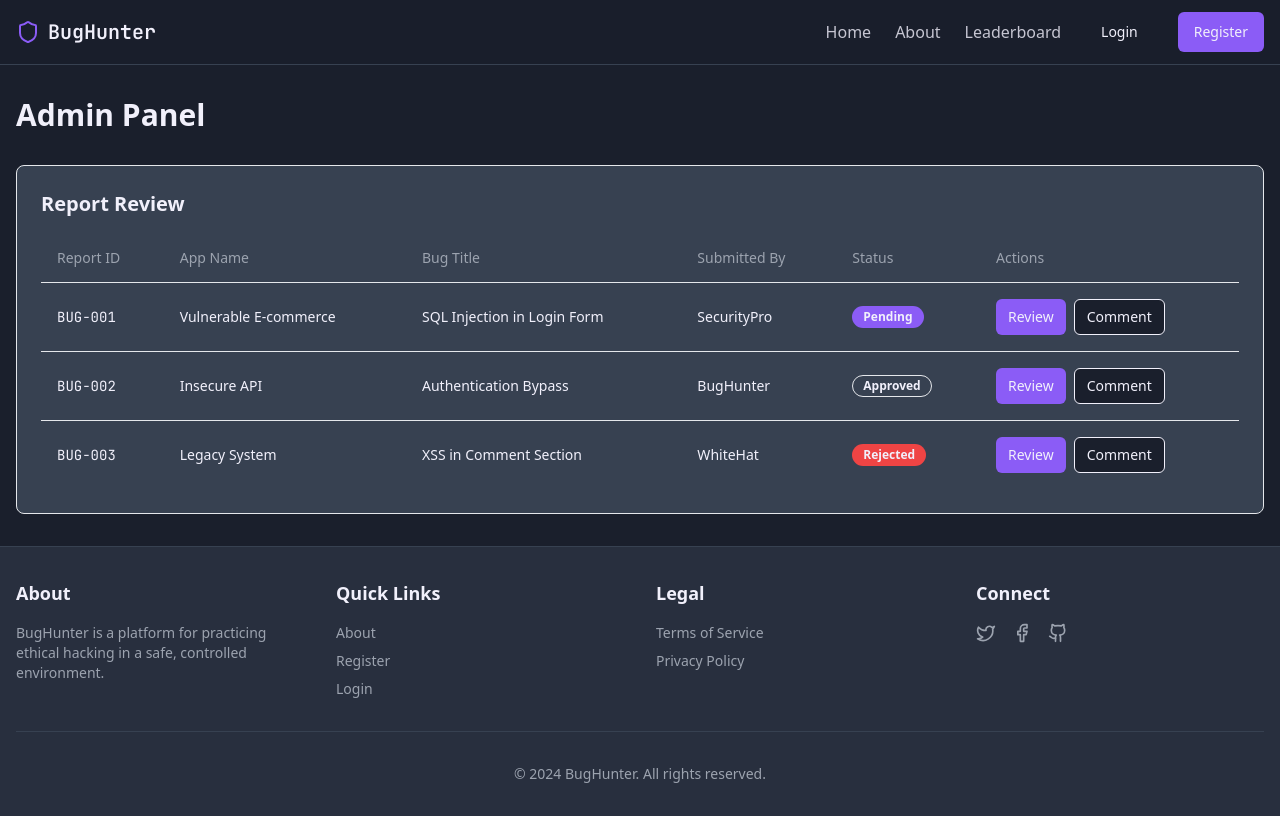
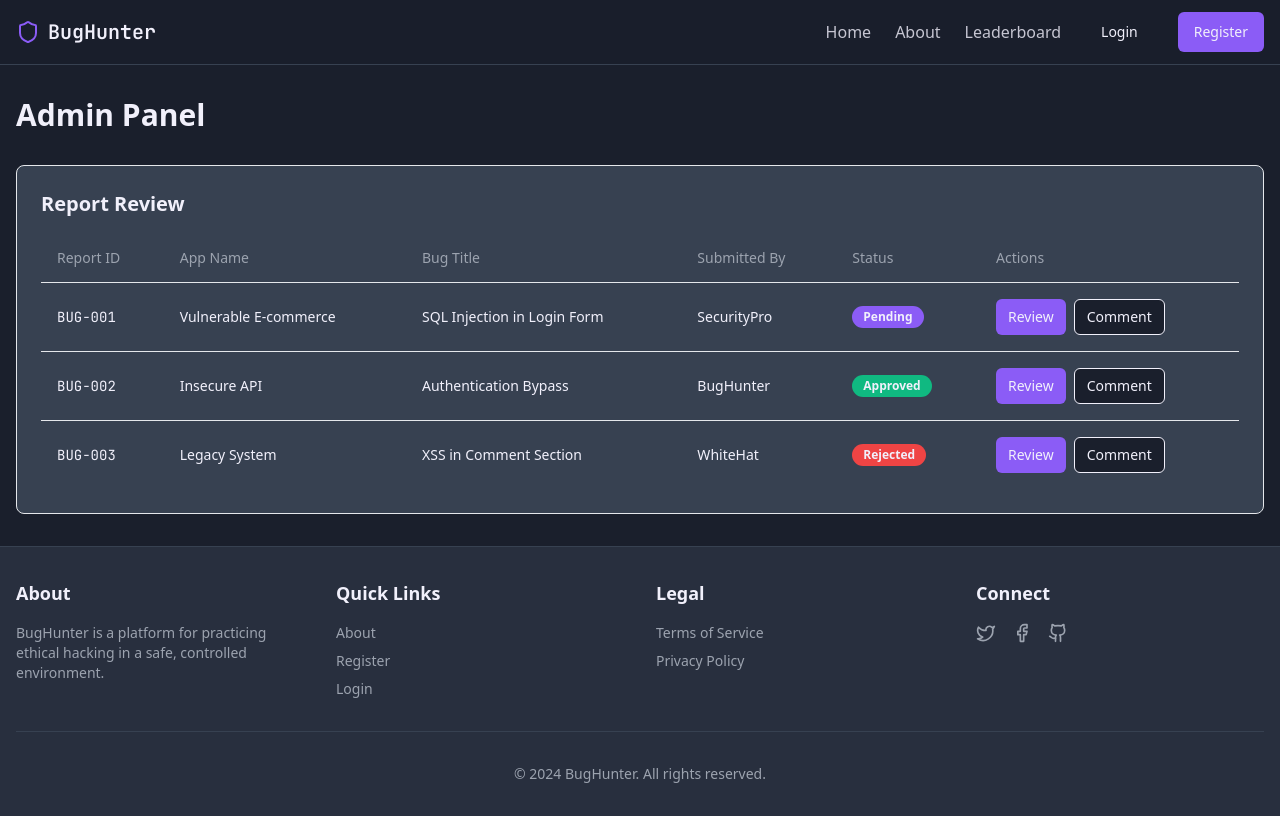
Before and after one commit to F8thCoding/bug-hunt-simulator, a React (Vite) app: page /admin in a window 1280 px wide. Built offline with nearby package versions, Linux system fonts and the light colour scheme.

Commit message:
Fix TypeScript type errors
Updated Badge component usage in AdminPanel and Profile pages to match the defined types, resolving type assignment errors regarding badge variants.
[skip gpt_engineer]

```diff
--- a/src/components/ui/badge.tsx
+++ b/src/components/ui/badge.tsx
@@ -14,6 +14,8 @@ const badgeVariants = cva(
           "border-transparent bg-secondary text-secondary-foreground hover:bg-secondary/80",
         destructive:
           "border-transparent bg-destructive text-destructive-foreground hover:bg-destructive/80",
+        success:
+          "border-transparent bg-success text-success-foreground hover:bg-success/80",
         outline: "text-foreground",
       },
     },
```
